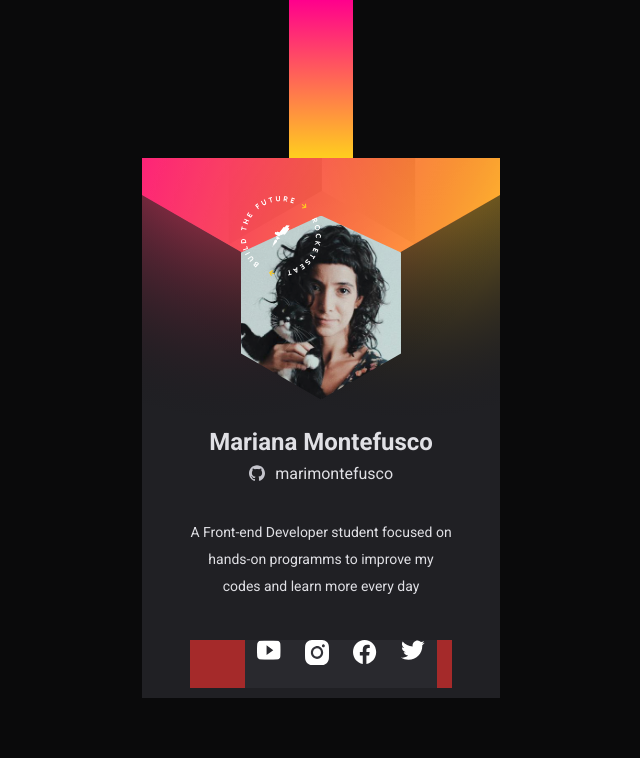
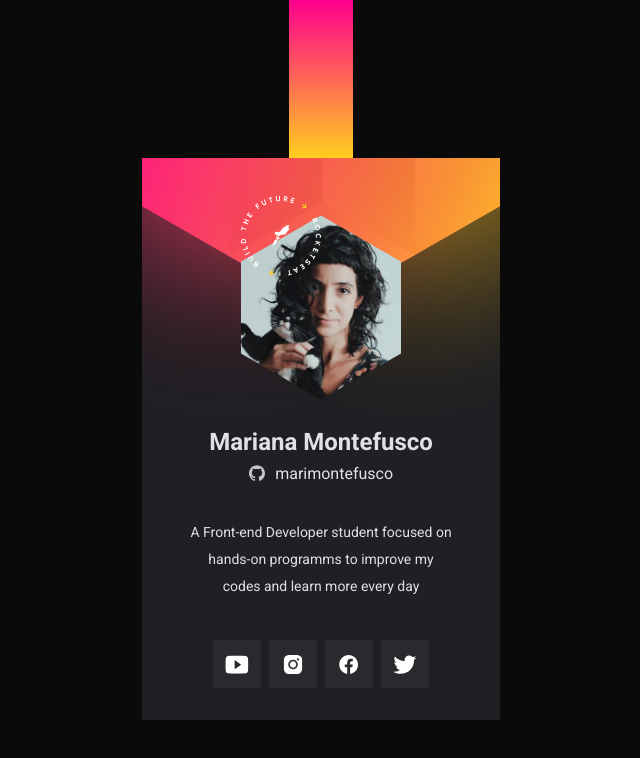
Before and after one commit to marimontefusco/nlw-heat-origin, a plain HTML site: page index.html in a window 1280 px wide. Shown: the whole page, without its empty margins (319-959 px from the left). Drawn offline with Linux system fonts and the light colour scheme.

Commit message:
fixing social networks container

```diff
--- a/index.html
+++ b/index.html
@@ -48,7 +48,7 @@
 
         <section class="social-container">
           <ul>
-            <li class="social-items">
+            <li class="social-items"`>
               <a href="https://www.youtube.com/channel/UCqMcP-4pDs3_h4YpAAKh1gg" target="_blank">
                 <img src="./assets/youtube.svg" alt="Youtube icon" />
               </a>
--- a/src/style.css
+++ b/src/style.css
@@ -1,7 +1,7 @@
 body {
   background-color: var(--dark-black);
   width: 100vw;
-  height: 100%;
+  height: 100vh;
 
   font-family: "Roboto", sans-serif;
   -webkit-font-smoothing: antialised;
@@ -21,8 +21,8 @@ main {
   background: url("../assets/background.svg");
   background-position: center;
   width: 358px;
-  height: 540px;
-  padding: 0 3rem;
+  /*height: 540px;*/
+  padding: 0 3rem 2rem;
   text-align: center;
 }
 
@@ -51,7 +51,7 @@ main {
     height: 11.5rem;
     object-fit: cover;
 
-    clip-path: polygon(0 20%, 50% 0, 100% 20%, 100% 75%, 50% 100%, 0 75%);
+    clip-path: polygon(0 25%, 50% 0, 100% 25%, 100% 75%, 50% 100%, 0 75%);
 }
 
 h1 {
@@ -91,32 +91,34 @@ p {
   margin-bottom: 2.5rem;
 }
 
-/*To do: solve the social container issue */
+.social-container {
+    display: inline-block;
+    margin: 0 auto;
+}
+
 .social-container ul{
-    background: brown;
-    margin: auto;
+    max-width: 15rem;
     display: flex;
-    justify-content: center;
-    align-items: center;
-
+    justify-content: space-evenly;
+    padding: 0;
 }
 
 .social-container ul li.social-items {
-    width: 3rem;
-    height: 3rem;
+    width: 48px;
+    height: 48px;
     list-style: none;
     background-color: var(--dark-gray);
-}
-
-.social-items img {
-    margin-bottom: 0;
-
+    margin: 0 .25rem;
 }
 
 .social-items img:first-child, .social-items img:last-child {
-    width: 24.69px;
+    width: 24.7px;
+    height: 19.2px;
+    margin-top: 14.4px;
 }
 
 .social-items img:nth-child(2), .social-items img:nth-child(3) {
     width: 24px;
+    height: 24px;
+    margin-top: 15px;
 }
```
